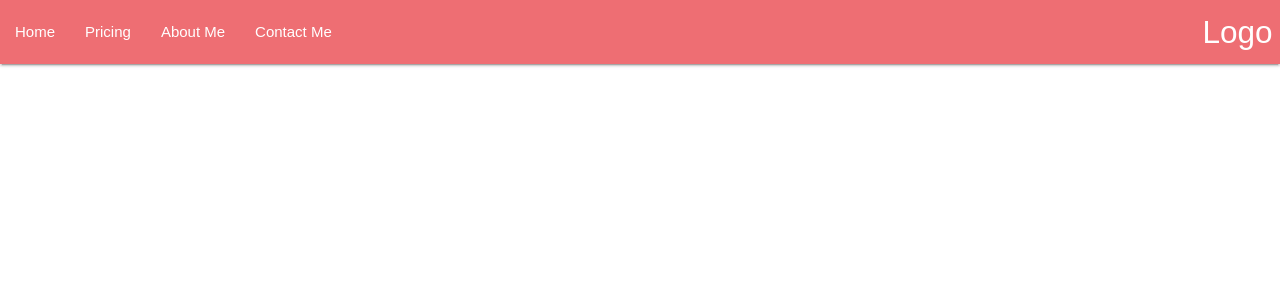
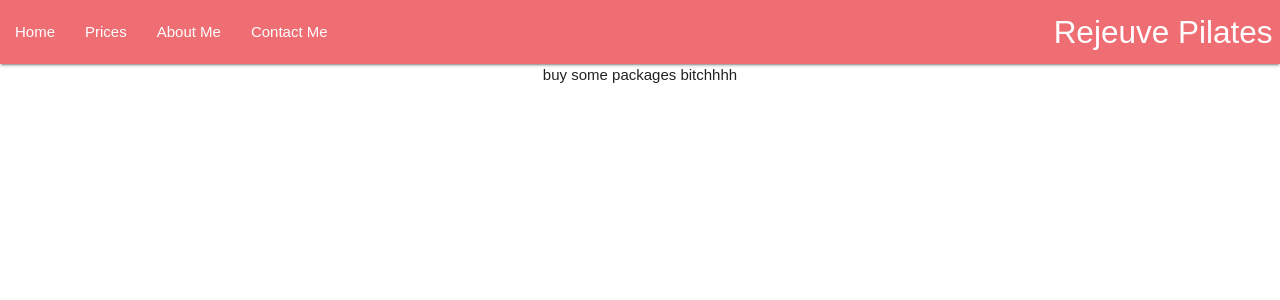
Before and after one commit to navarroaa90/Rejeuve, a React (Create React App) app: page /pricing in a window 1280 px wide. Shown: the top 300 px of the page. Built offline with nearby package versions, Linux system fonts and the light colour scheme.

Commit message:
created homepage & pricing components

```diff
--- a/src/components/NavBar/NavBar.jsx
+++ b/src/components/NavBar/NavBar.jsx
@@ -6,10 +6,10 @@
     return (
         <nav>
     <div className="nav-wrapper">
-      <a href="#" className="brand-logo right">Logo</a>
+      <a href="#" className="brand-logo right">Rejeuve Pilates</a>
       <ul id="nav-mobile" className="left hide-on-med-and-down">
-        <li><a href="sass.html">Home</a></li>
-        <li><a heref="#">Pricing</a></li>
+        <li><Link className='home-page' to="/">Home</Link></li>
+        <li><Link className='price-page' to="/pricing">Prices</Link></li>
         <li><a href="badges.html">About Me</a></li>
         <li><a href="collapsible.html">Contact Me</a></li>
       </ul>
--- a/src/pages/App/App.js
+++ b/src/pages/App/App.js
@@ -5,6 +5,8 @@
 } from 'react-router-dom'
 import './App.css';
 import NavBar from '../../components/NavBar/NavBar'
+import HomePage from '../HomePage/Homepage'
+import Prices from '../Prices/Prices'
 
 class App extends Component {
   render() {
@@ -12,6 +14,12 @@
       <div className="App">
        <NavBar/>
        <Switch>
+         <Route exact path='/' render={() =>
+         <HomePage />
+         } />
+         <Route exact path='/pricing' render={() =>
+         <Prices />
+         } />
         </Switch>
       </div>
     );
--- /dev/null
+++ b/src/pages/HomePage/Homepage.jsx
@@ -0,0 +1,12 @@
+import React from 'react';
+import './HomePage.css';
+
+const HomePage = (props) => {
+    return (
+        <div>
+            helloo
+            </div>
+    )
+}
+
+export default HomePage
--- /dev/null
+++ b/src/pages/Prices/Prices.jsx
@@ -0,0 +1,12 @@
+import React from 'react'
+import './Prices.css'
+
+const Prices = (props) => {
+    return(
+        <div>
+            buy some packages bitchhhh
+            </div>
+    )
+}
+
+export default Prices
```
Also changed, not shown: src/pages/HomePage/HomePage.css (added), src/pages/Prices/Prices.css (added).
